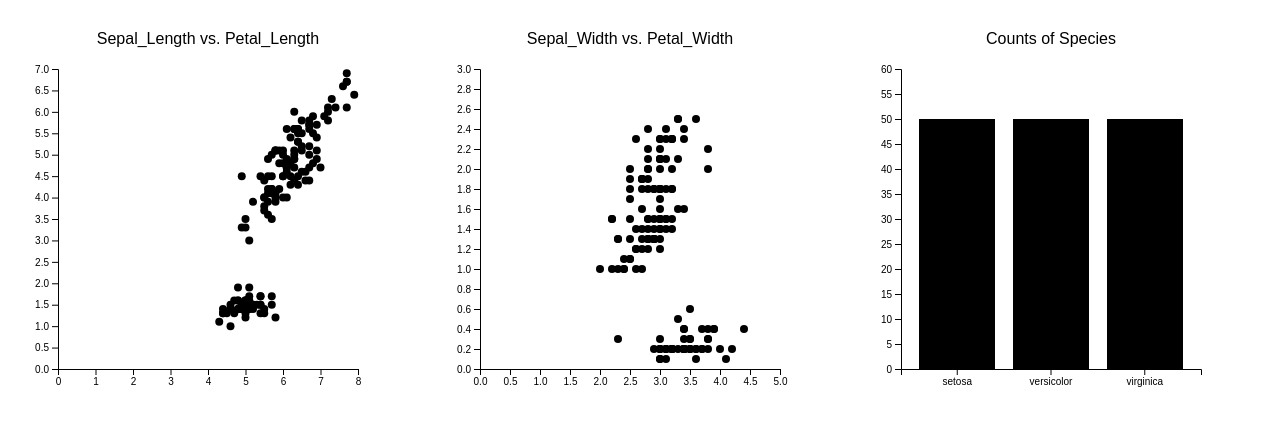
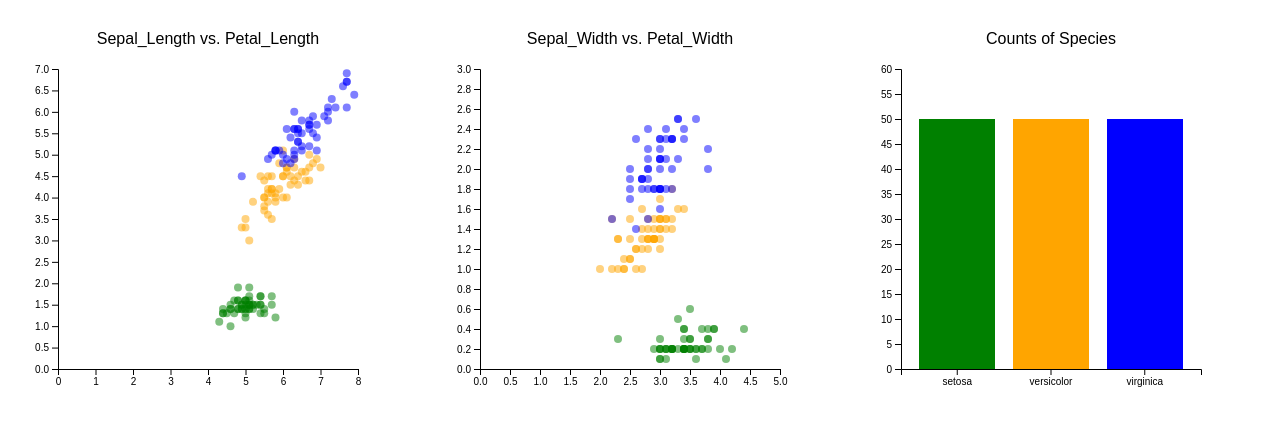
Before and after one commit to DS4200-S23-Class/hw-06-varun-aiden, a plain HTML site: page index.html in a window 1280 px wide. Shown: the part 61-486 px from the top of the page. Drawn offline with Linux system fonts and the light colour scheme.

Commit message:
added colors

```diff
--- a/js/main.js
+++ b/js/main.js
@@ -18,7 +18,6 @@ const FRAME1 = d3.select("#vis1")
 // Read data and create first plot
 d3.csv("data/iris.csv").then((data) => {
 
-  // Find max values
   const MAX_X_LENGTH = d3.max(data, (d) => { return parseInt(d.Sepal_Length); });
   const MAX_Y_LENGTH = d3.max(data, (d) => { return parseInt(d.Petal_Length); });
 
@@ -42,7 +41,16 @@ d3.csv("data/iris.csv").then((data) => {
         .attr("class", "point")
         .attr("cx", (d) => { return (X_SCALE_LENGTH(d.Sepal_Length) + MARGINS.left); })
         .attr("cy", (d) => { return (Y_SCALE_LENGTH(d.Petal_Length) + MARGINS.bottom); })
-        .attr("r", 4);
+        .attr("r", 4)
+        .style("fill", function (d) {
+          if(d.Species === "setosa") {
+            return "green"
+          } else if (d.Species === "versicolor") {
+            return "orange"
+          } else {
+            return "blue"
+          }
+        });
 
   // Add x axis to vis
   FRAME1.append("g")
@@ -102,7 +110,16 @@ d3.csv("data/iris.csv").then((data) => {
         .attr("class", "point")
         .attr("cx", (d) => { return (X_SCALE_WIDTH(d.Sepal_Width) + MARGINS.left); })
         .attr("cy", (d) => { return (Y_SCALE_WIDTH(d.Petal_Width) + MARGINS.bottom); })
-        .attr("r", 4);
+        .attr("r", 4)
+        .style("fill", function (d) {
+          if(d.Species === "setosa") {
+            return "green"
+          } else if (d.Species === "versicolor") {
+            return "orange"
+          } else {
+            return "blue"
+          }
+        });
 
   // Add x axis to vis
   FRAME2.append("g")
@@ -137,6 +154,11 @@ const FRAME3 = d3.select("#vis3")
 
 d3.csv("data/iris.csv").then((data) => {
 
+    const COLOR = d3
+      .scaleOrdinal()
+      .domain(["setosa", "versicolor", "virginica"])
+      .range(["green", "orange", "blue"]);
+
     // Define scale functions that maps our data x values
     // (domain) to pixel values (range)
     const X_SCALE_SPECIES = d3.scaleBand()
@@ -159,7 +181,16 @@ d3.csv("data/iris.csv").then((data) => {
           .attr("y", 100)
           .attr("width", X_SCALE_SPECIES.bandwidth())
           .attr("height", 250)
-          .attr("class", "bar");
+          .attr("class", "point")
+          .style("fill", function (d) {
+            if(d.Species === "setosa") {
+              return "green"
+            } else if (d.Species === "versicolor") {
+              return "orange"
+            } else {
+              return "blue"
+            }
+          });
 
     // Add x axis to vis
     FRAME3.append("g")
--- a/style.css
+++ b/style.css
@@ -34,3 +34,12 @@ h1 {
   width: 33.3%;
   min-height: 400px;
 }
+
+/* Add 50% Opacity to Bars and Circles */
+.point {
+  opacity: 50%;
+}
+
+.bar {
+  opacity: 50%;
+}
```
